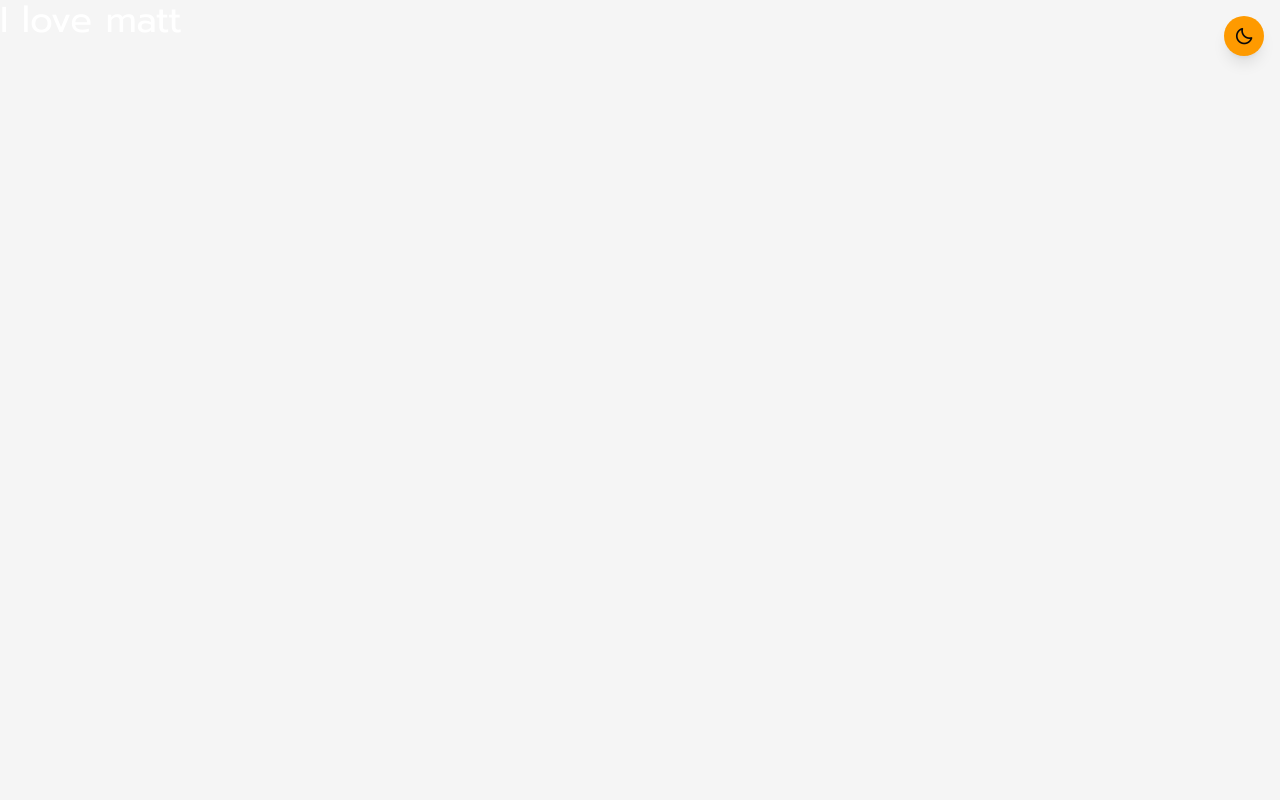
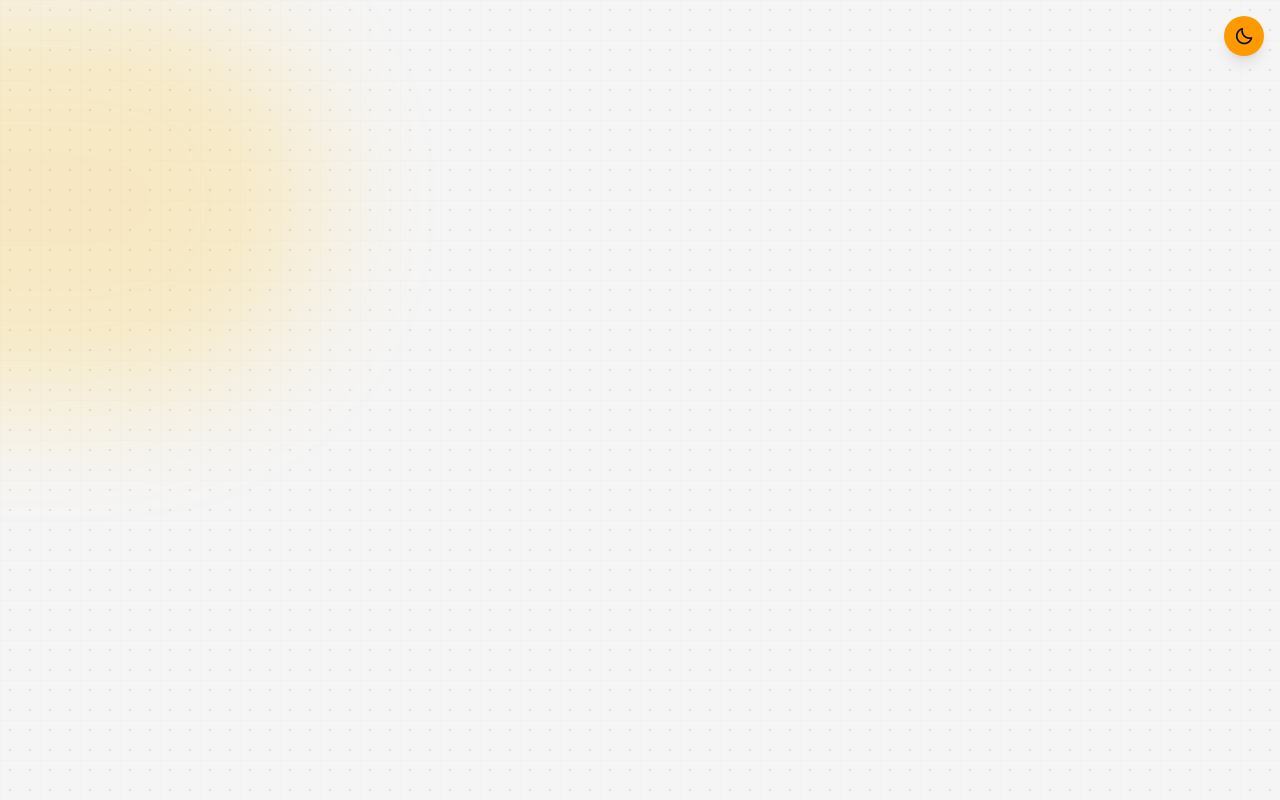
Before and after one commit to I0ANA24/Dark-Light-Mode-Learning-React, a React (Vite) app: page / in a window 1280 px wide. Built offline with nearby package versions, Linux system fonts and the light colour scheme.

Commit message:
background patterns

```diff
--- a/src/App.jsx
+++ b/src/App.jsx
@@ -17,10 +17,27 @@ const App = () => {
   }
 
   return (
-    <div className='min-h-screen bg-neutral-100 dark:bg-neutral-950 relative transition-colors duration-300'>
+    <div className="min-h-screen bg-neutral-100 dark:bg-neutral-950 relative transition-colors duration-300 isolate">
+      <div className="absolute inset-0 -z-10">
+        <div
+          className="absolute inset-0 opacity-30 dark:hidden"
+          style={{
+            backgroundImage:
+              "linear-gradient(to right, rgba(0, 0, 0, 0.05) 1px, transparent 1px), linear-gradient(to bottom, rgba(0, 0, 0, 0.05) 1px, transparent 1px)",
+            backgroundSize: "40px 40px",
+          }}
+        ></div>
+        <div
+          className="absolute inset-0 dark:hidden" style={{
+            backgroundImage:
+              "radial-gradient(rgba(0, 0, 0, 0.1) 1px, transparent 1px)",
+            backgroundSize: "20px 20px",
+          }}
+        ></div>
+      </div>
       <button
         onClick={toggleDarkMode}
-        className="fixed top-3 lg:top-4 right-3 lg:right-4 w-9 h-9 lg:w-10 lg:h-10 flex justify-center items-center rounded-full bg-amber-500 text-neutral-950 shadow-lg hover:bg-amber-600 transition-colors duration-300 cursor-pointer"
+        className="fixed top-3 lg:top-4 right-3 lg:right-4 w-9 h-9 lg:w-10 lg:h-10 flex justify-center items-center rounded-full bg-amber-500 text-neutral-950 shadow-lg hover:bg-amber-600 transition-colors duration-300 cursor-pointer z-10"
       >
         <i className={`bx bx-${darkMode ? "sun" : "moon"} text-lg lg:text-xl`}></i>
       </button>
--- a/src/components/Hero.jsx
+++ b/src/components/Hero.jsx
@@ -2,10 +2,10 @@ import React from 'react'
 
 const Hero = () => {
   return (
-    <div>
-      <div>
-        <p className='text-white text-4xl'>I love matt</p>
-      </div>
+    <div className="isolate">
+        <div className="absolute inset-0 -z-10">
+            <div className="absolute top-0 -left-1/4 size-1/2 bg-amber-400 dark:bg-amber-500 rounded-full blur-3xl opacity-20"></div>
+        </div>
     </div>
   )
 }
--- a/src/index.css
+++ b/src/index.css
@@ -4,4 +4,4 @@
     font-family: 'Prompt', sans-serif;
 }
 
-@custom-variant dark (&:where(.dark, .dark *))
+@custom-variant dark (&:where(.dark, .dark *));
```
